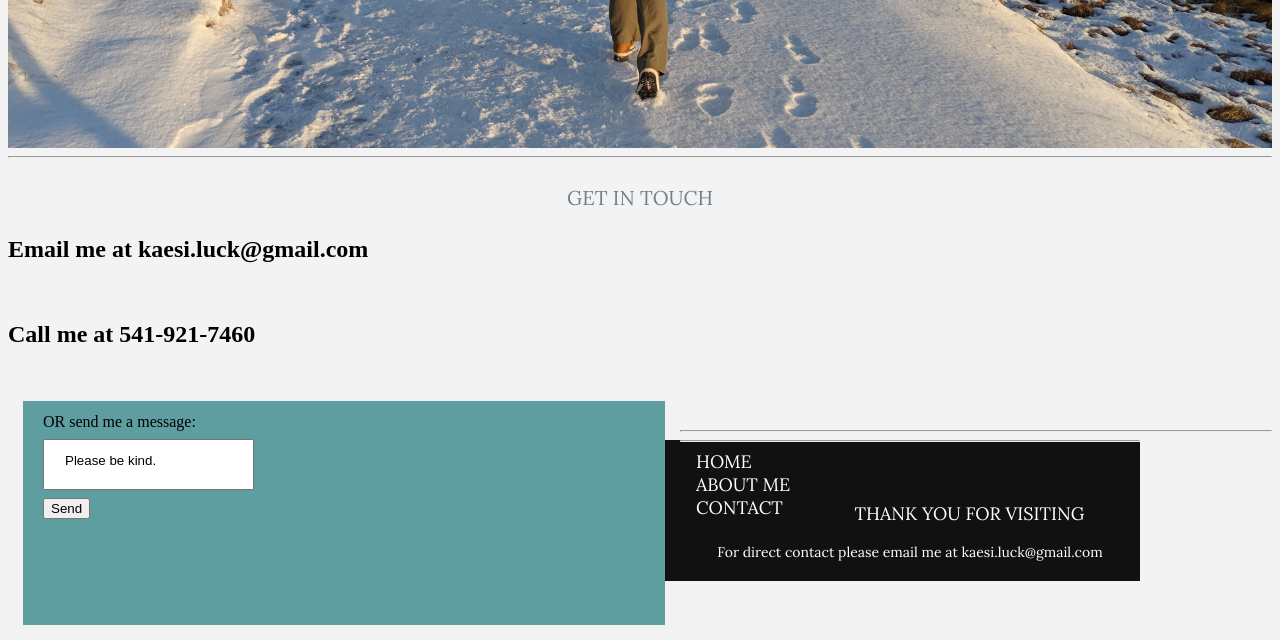
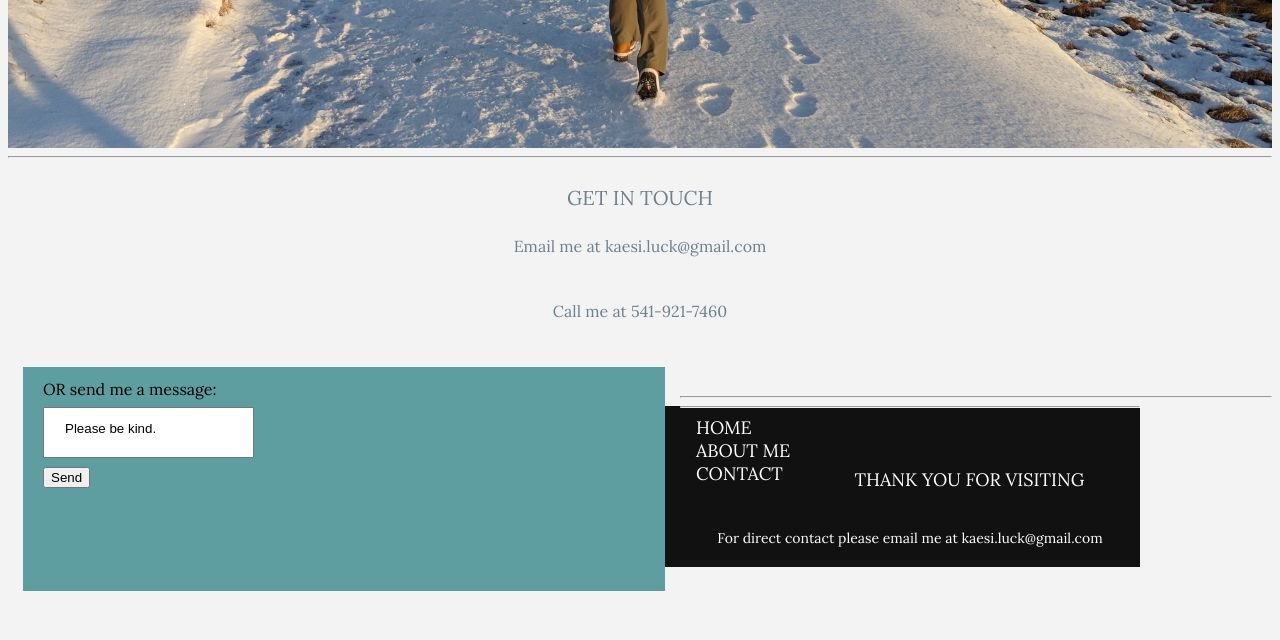
Before and after one commit to kaesiluck/kaesiluck.github.io, a PHP site: page /contactMe.html in a window 1280 px wide. Shown: the part 560-1200 px from the top of the page. After the commit the page ends 1151 px from the top, so only its background shows below. Run offline with PHP 8.4, Linux system fonts and the light colour scheme.

Commit message:
Update style.css

```diff
--- a/style.css
+++ b/style.css
@@ -185,6 +185,7 @@ footer p {
   margin: 0 auto;
   text-align: center;
   padding-bottom: 20px;
+  padding-top: 20px;
 }
 
 /*TRAVELS STYLE*/
@@ -555,22 +556,17 @@ div .education-psu ul li {
   /*margin-top: 10px;*/
 }
 
- div.contact-main ul {
-  width: fit-content;
-  overflow: hidden;
+ .contact-main h2 {
+  font-family: Lora;
+  font-size: 16px;
+  font-weight: 200;
+  line-height: 20px;
+  color: #708090;
   text-align: center;
 }
 
- div.contact-main ul li {
-  list-style: none;
-  font-family: Lora;
-  font-size: 18px;
-  font-weight: 150;
-  line-height: 18px;
-  color: #2f4f4f;
-}
-
 div.contact-main form {
+   font-family: Lora;
    margin: 15px 15px 15px 15px;
    background-color: #5f9ea0;
    float: left;
```
